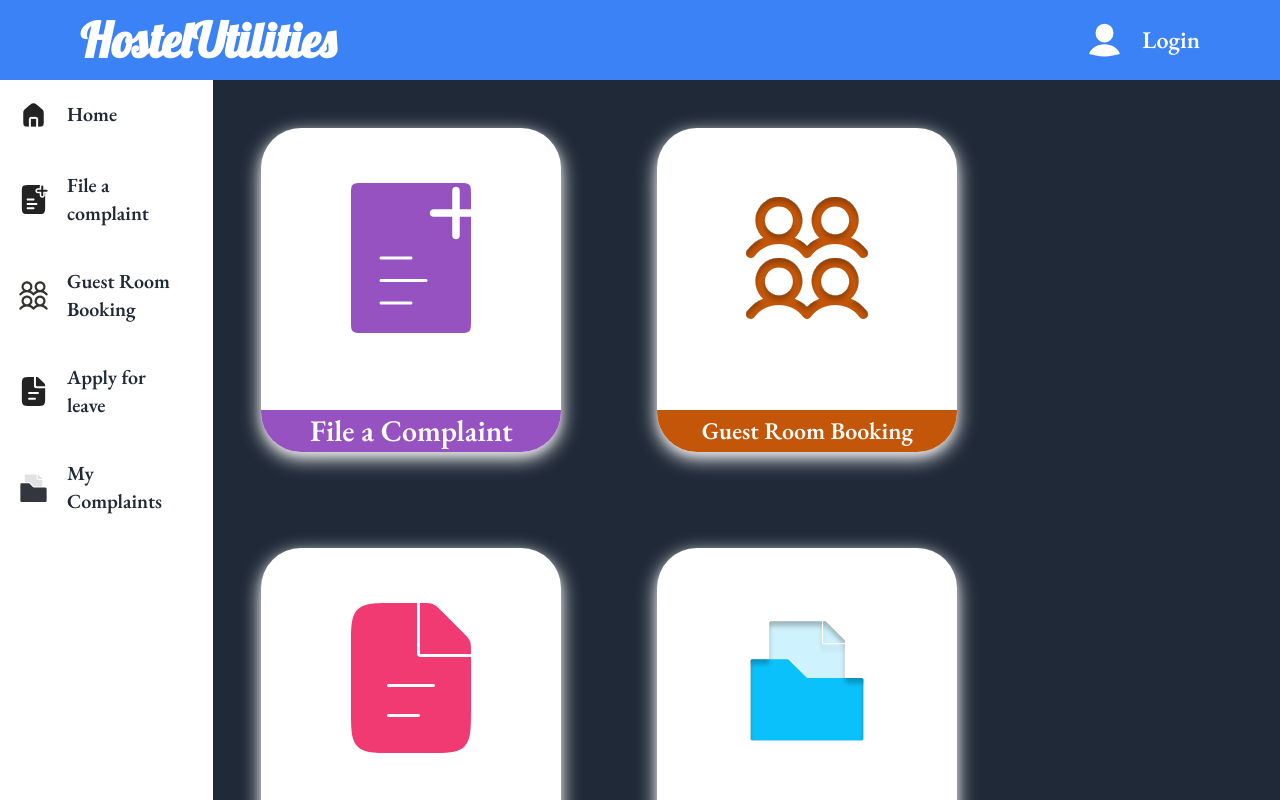
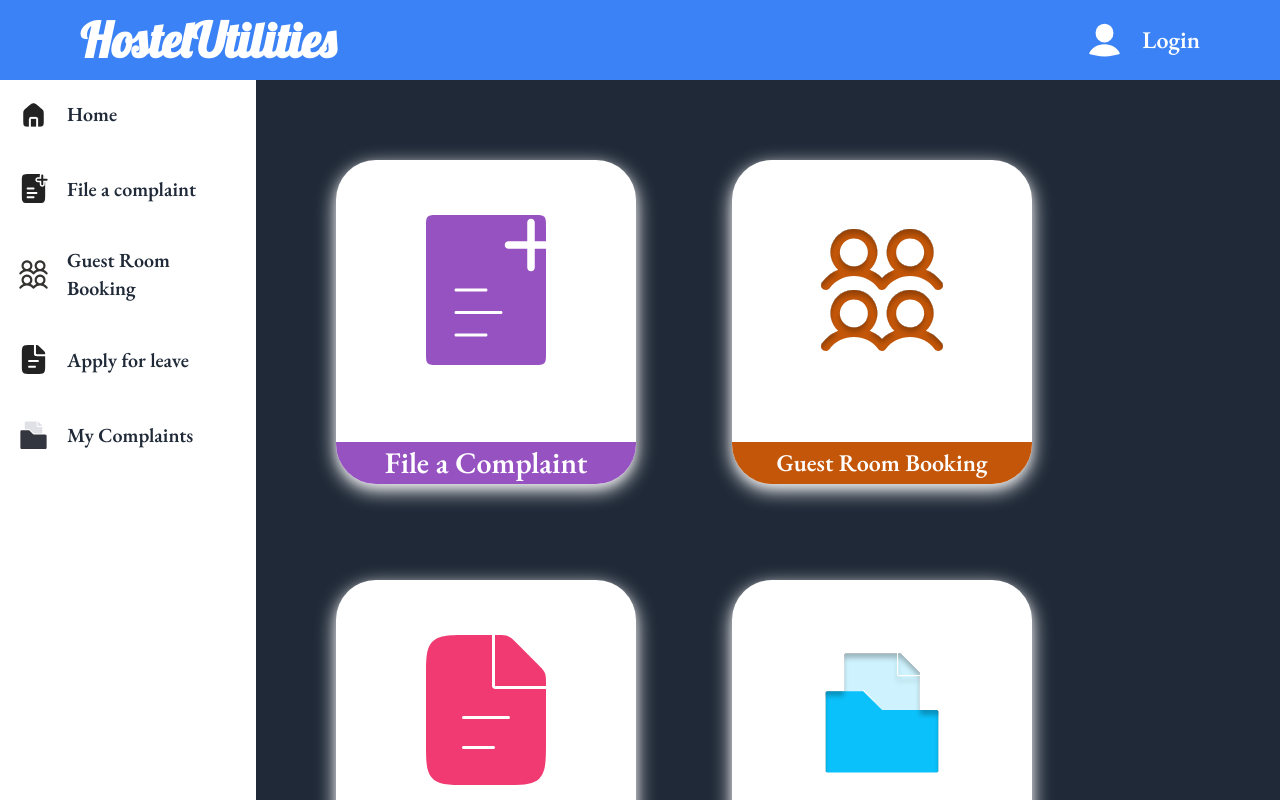
Before and after one commit to shreyashkatkar07/Hostel_Utilities, a React (Vite) app: page / in a window 1280 px wide. Shown: the top 800 px of the page. Built offline with nearby package versions, Linux system fonts and the light colour scheme.

Commit message:
minor bug fix

```diff
--- a/src/App.jsx
+++ b/src/App.jsx
@@ -19,11 +19,11 @@ function App() {
 
   return (
     <>
-      <div className="min-h-screen">
+      <div className="min-h-screen flex flex-col">
         <Router>
           <Navbar onclic={getIsOpen} />
           <div
-            className="flex min-h-[calc(100vh-80px)] overflow-hidden"
+            className="flex min-h-[calc(100vh-80px)] w-[100%]"
             style={{
               fontFamily: "'EB Garamond', serif",
               minHeight: "calc(100vh-80px)",
--- a/src/components/ApplyLeave.jsx
+++ b/src/components/ApplyLeave.jsx
@@ -3,7 +3,7 @@ import React from "react";
 const ApplyLeave = () => {
   return (
     <>
-      <div className='w-[100%] bg-gray-800 text-white'>ApplyLeave</div>
+      <div className='md:w-[80vw] w-[100%] sticky left-[20vw] bg-gray-800 text-white lg:p-8 p-1'>ApplyLeave</div>
     </>
   );
 };
--- a/src/components/FileComplaint.jsx
+++ b/src/components/FileComplaint.jsx
@@ -2,7 +2,7 @@ import React from 'react'
 
 const FileComplaint = () => {
   return (
-    <div className='w-[100%] bg-gray-800 text-white'>To file complaint</div>
+    <div className='md:w-[80vw] w-[100%] sticky left-[20vw] bg-gray-800 text-white lg:p-8 p-1'>To file complaint</div>
   )
 }
 
--- a/src/components/GuestRoomBook.jsx
+++ b/src/components/GuestRoomBook.jsx
@@ -3,7 +3,7 @@ import React from 'react'
 const GuestRoomBook = () => {
   return (
     <>
-        <div className='w-[100%] bg-gray-800 text-white'>To book guest room</div>
+        <div className='md:w-[80vw] w-[100%] sticky left-[20vw] bg-gray-800 text-white lg:p-8 p-1'>To book guest room</div>
     </>
   )
 }
--- a/src/components/Home.jsx
+++ b/src/components/Home.jsx
@@ -8,7 +8,7 @@ import { Link } from "react-router-dom";
 const Home = () => {
   return (
     <>
-      <div className="home w-[100%] bg-gray-800 text-white flex">
+      <div className="md:w-[80vw] w-[100%] sticky left-[20vw] bg-gray-800 text-white lg:p-8 p-1">
         <div className="flex flex-wrap flex-row w-[100%] justify-center lg:justify-normal">
           <div className="h-[420px] p-12">
             <Link to="/filecomplaint">
--- a/src/components/MyComplaints.jsx
+++ b/src/components/MyComplaints.jsx
@@ -4,7 +4,7 @@ import homeimg from "./../assets/svg/Home-white.png";
 const MyComplaints = () => {
   return (
     <>
-      <div className="w-[100%] bg-gray-800 text-white lg:p-8 p-1">
+      <div className="md:w-[80vw] w-[100%] sticky left-[20vw] bg-gray-800 text-white lg:p-8 p-1">
         <div className="path p-2 flex items-center text-xl">
           <img src={homeimg} alt="home" />
           <p className="pl-4">Home / My Complaints</p>
--- a/src/components/Navbar.jsx
+++ b/src/components/Navbar.jsx
@@ -10,9 +10,9 @@ const Navbar = (props) => {
   // console.log(isOpen);
 
   return (
-    <div className="">
+    <>
       {/* Topnav */}
-      <nav className="bg-blue-500 md:px-20 px-6 py-4 flex items-center justify-between ">
+      <nav className="bg-blue-500 md:px-20 px-6 py-4 flex items-center justify-between sticky top-0 z-50">
         <div>
           <h1
             className="text-white lg:text-5xl md:text-3xl text-3xl font-semibold lobster"
@@ -65,7 +65,7 @@ const Navbar = (props) => {
           </span>
         </div>
       </nav>
-    </div>
+    </>
   );
 };
 
--- a/src/components/SideNav.jsx
+++ b/src/components/SideNav.jsx
@@ -19,10 +19,10 @@ const SideNav = (props) => {
       {/* sidenav */}
       <aside
         id="navi"
-        className={`bg-white text-gray-800 md:w-64 md:block  ${
+        className={`bg-white text-gray-800 md:w-[20vw] md:block fixed w-[20vw] ${
           isOpen
-            ? " block fixed md:static left-0 h-[100vh] w-[100vw] pt-0 z-50 duration-300 overflow-hidden"
-            : " md:static fixed md:left-0 left-[-100vw] "
+            ? " block fixed md:static left-0 h-[100vh] pt-0 z-50 duration-300 overflow-hidden w-full"
+            : " fixed md:left-0 left-[-100vw] "
         }`}
       >
         <nav>
```
